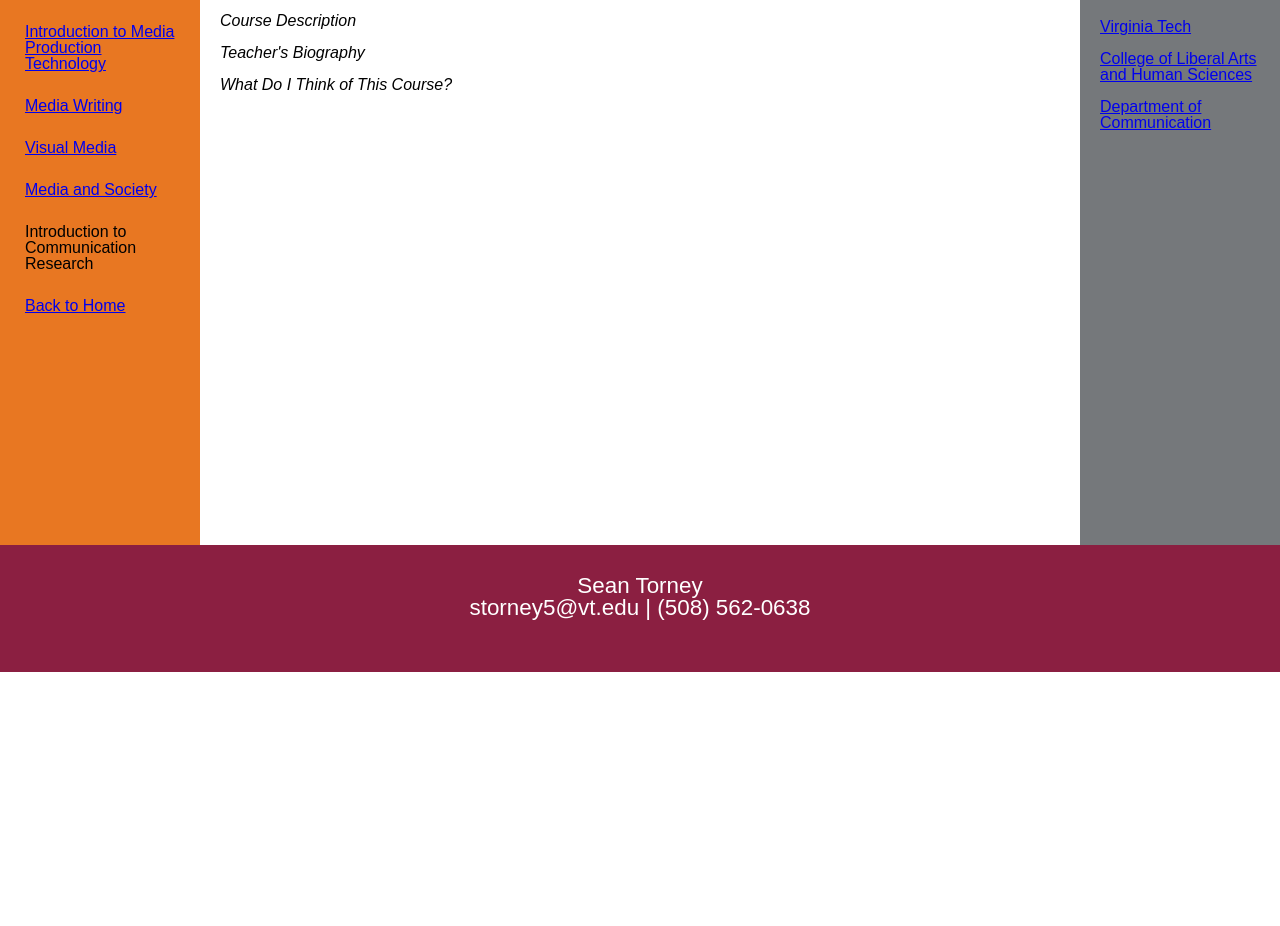
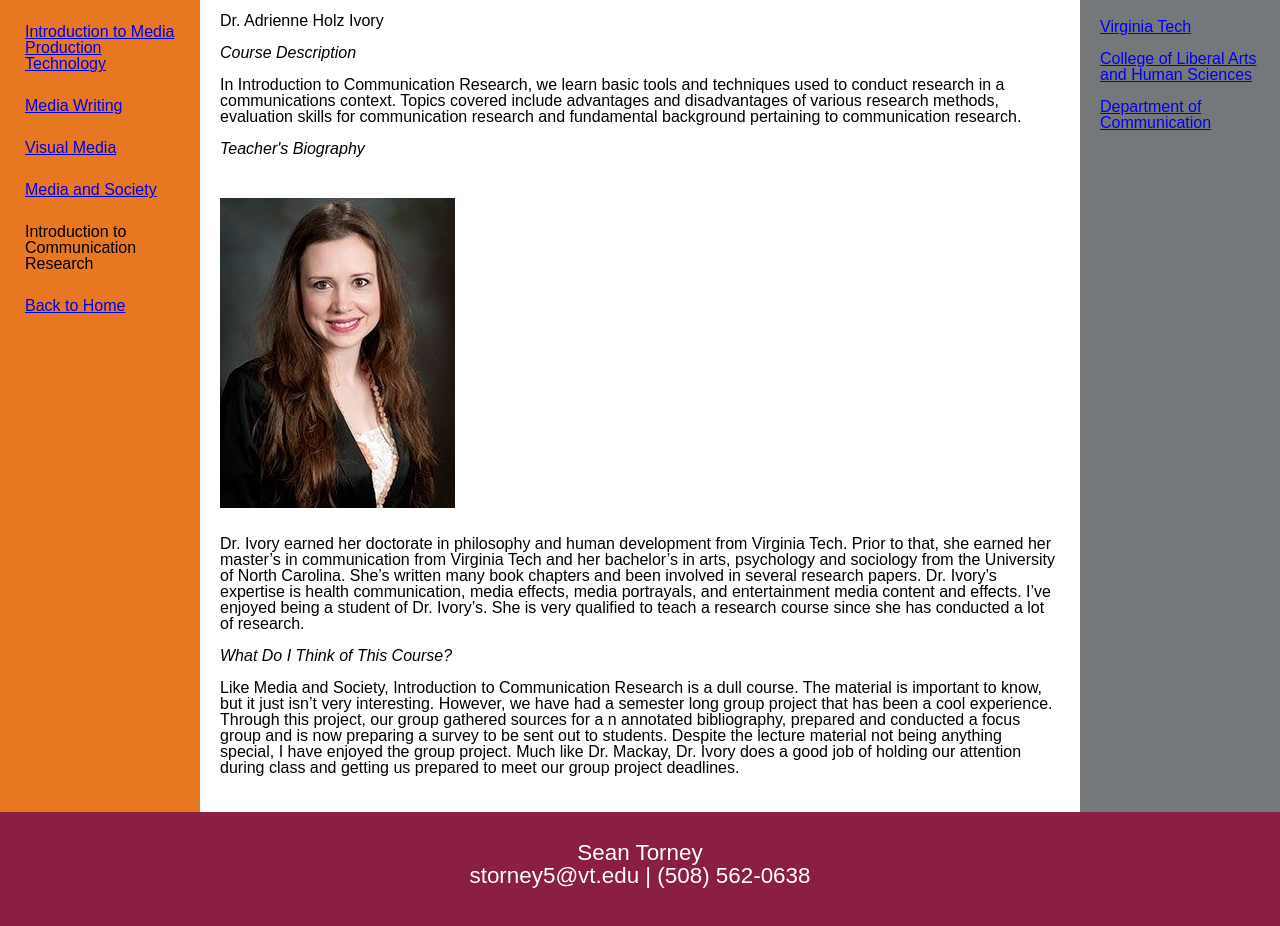
Before and after one commit to storney5/meet-my-teachers, a plain HTML site: page 2124.html in a window 1280 px wide. Shown: the part 128-1054 px from the top of the page. Before the commit the page ends 800 px from the top, so only its background shows below. Drawn offline with Linux system fonts and the light colour scheme.

Commit message:
added content to comm research

```diff
--- a/2124.html
+++ b/2124.html
@@ -28,9 +28,14 @@
  </nav>
  <main>
    <h2>Course Teacher</h2>
+   <p> Dr. Adrienne Holz Ivory
    <h3>Course Description</h3>
+   <p>In Introduction to Communication Research, we learn basic tools and techniques used to conduct research in a communications context. Topics covered include advantages and disadvantages of various research methods, evaluation skills for communication research and fundamental background pertaining to communication research. </p>
    <h3>Teacher's Biography</h3>
+   <img src="Dr.Ivory.jpg" class="responsive"/>
+   <p>Dr. Ivory earned her doctorate in philosophy and human development from Virginia Tech. Prior to that, she earned her master’s in communication from Virginia Tech and her bachelor’s in arts, psychology and sociology from the University of North Carolina. She’s written many book chapters and been involved in several research papers. Dr. Ivory’s expertise is health communication, media effects, media portrayals, and entertainment media content and effects. I’ve enjoyed being a student of Dr. Ivory’s. She is very qualified to teach a research course since she has conducted a lot of research.</p>
    <h3>What Do I Think of This Course?</h3>
+   <p>Like Media and Society, Introduction to Communication Research is a dull course. The material is important to know, but it just isn’t very interesting. However, we have had a semester long group project that has been a cool experience. Through this project, our group gathered sources for a n annotated bibliography, prepared and conducted a focus group and is now preparing a survey to be sent out to students. Despite the lecture material not being anything special, I have enjoyed the group project. Much like Dr. Mackay, Dr. Ivory does a good job of holding our attention during class and getting us prepared to meet our group project deadlines. </p>
    </main>
    <aside>
      <h1>Related links</h1>
```
Also changed, not shown: Dr.Ivory.jpg (added).
